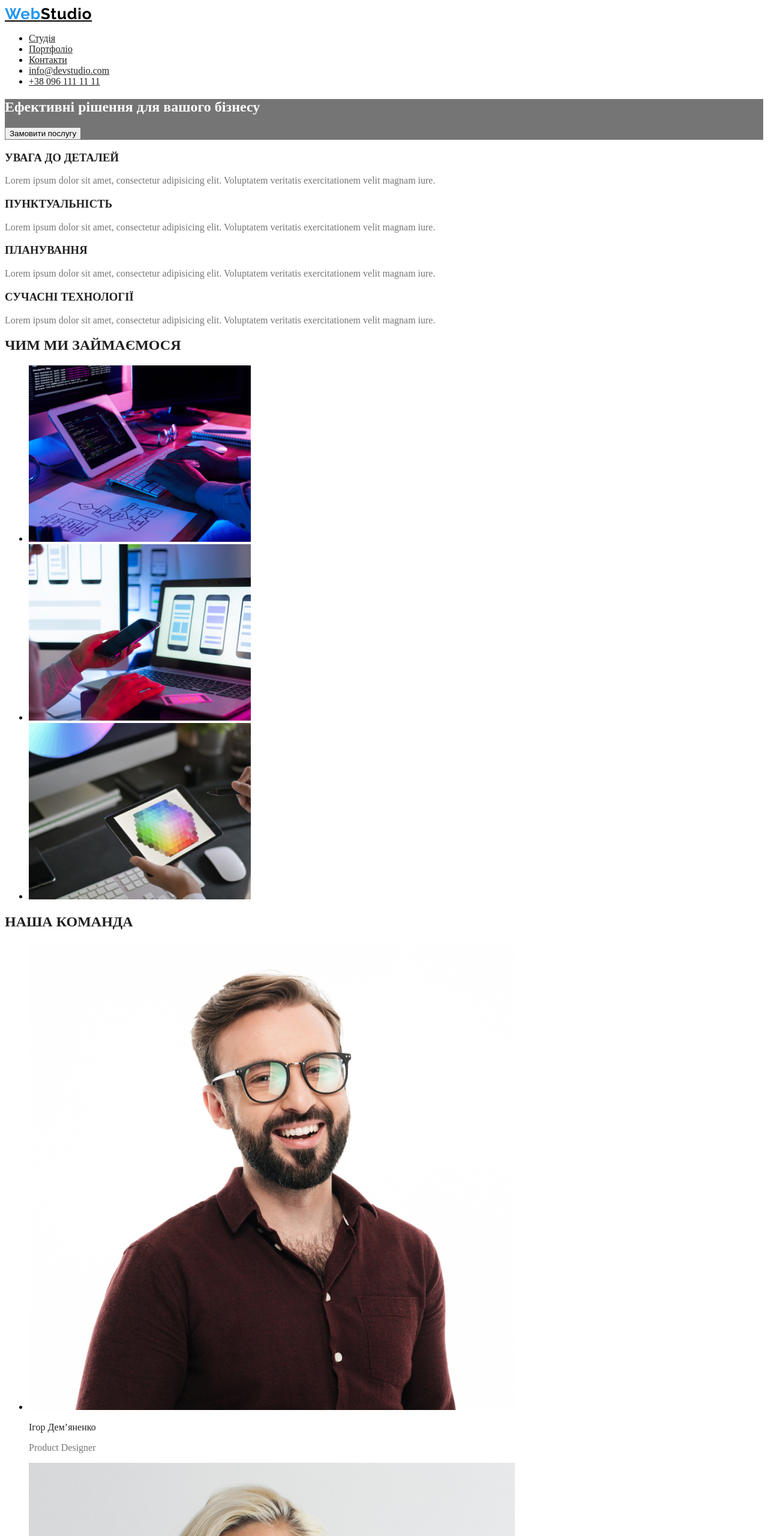
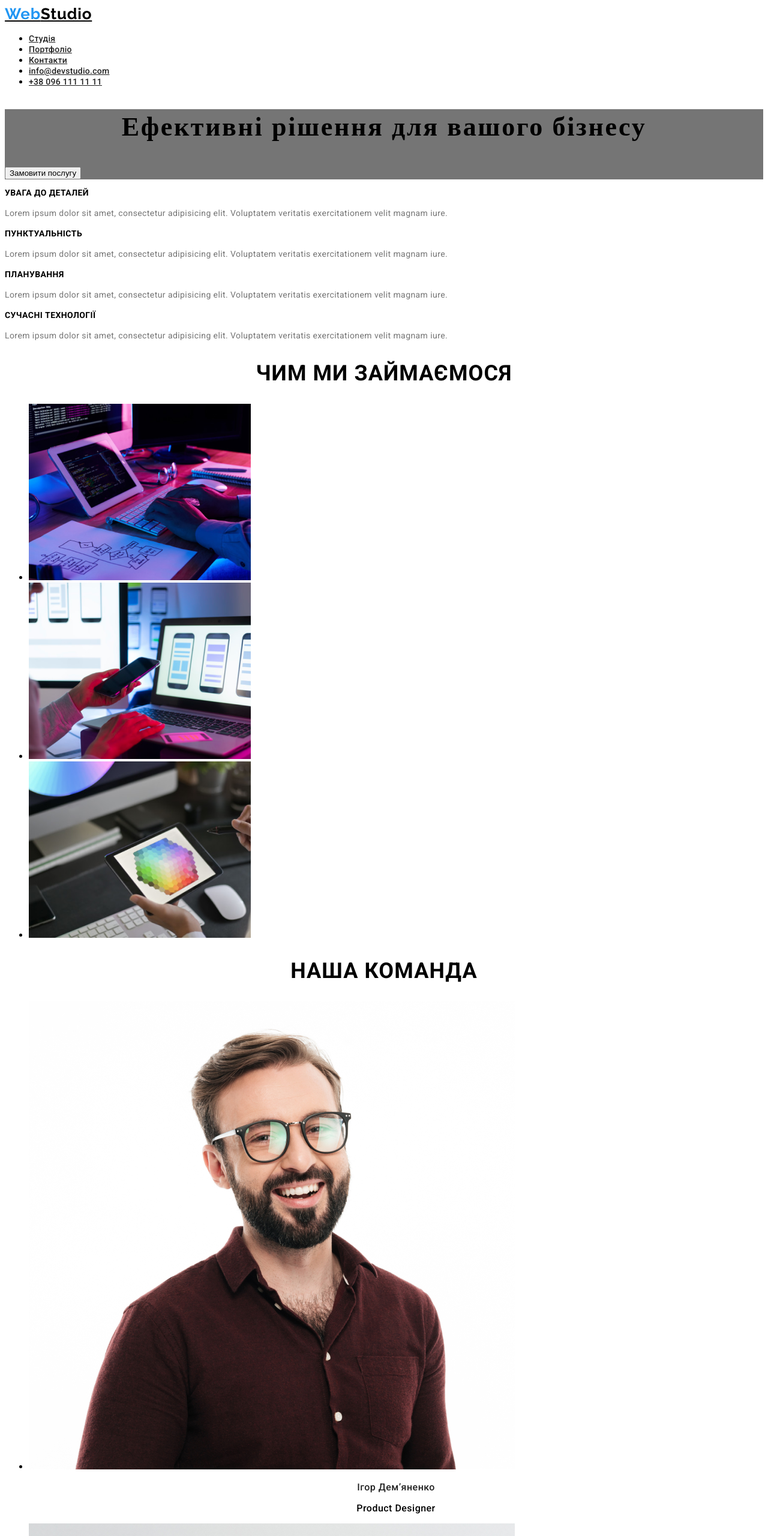
Before and after one commit to vlad14444/WebStudio, a plain HTML site: page index.html in a window 1280 px wide. Shown: the top 2560 px of the page at 60% size. Drawn offline with Linux system fonts and the light colour scheme; files whose address does not match are found by name.

Commit message:
goiteens-homework-4

```diff
--- a/index.html
+++ b/index.html
@@ -34,25 +34,25 @@
         <!--Секція особливості-->
         <section class="features-section">
             <div>
-                <h3 class="text">УВАГА ДО ДЕТАЛЕЙ</h3>
-                <p class="subtext">Lorem ipsum dolor sit amet, consectetur adipisicing elit. Voluptatem veritatis exercitationem velit magnam iure.</p>
+                <h3 class="text-headines">УВАГА ДО ДЕТАЛЕЙ</h3>
+                <p class="subtext-lorem">Lorem ipsum dolor sit amet, consectetur adipisicing elit. Voluptatem veritatis exercitationem velit magnam iure.</p>
             </div>
             <div>
-                <h3 class="text">ПУНКТУАЛЬНІСТЬ</h3>
-                <p class="subtext">Lorem ipsum dolor sit amet, consectetur adipisicing elit. Voluptatem veritatis exercitationem velit magnam iure.</p>
+                <h3 class="text-headines">ПУНКТУАЛЬНІСТЬ</h3>
+                <p class="subtext-lorem">Lorem ipsum dolor sit amet, consectetur adipisicing elit. Voluptatem veritatis exercitationem velit magnam iure.</p>
             </div>
             <div>
-                <h3 class="text">ПЛАНУВАННЯ</h3>
-                <p class="subtext">Lorem ipsum dolor sit amet, consectetur adipisicing elit. Voluptatem veritatis exercitationem velit magnam iure.</p>
+                <h3 class="text-headines">ПЛАНУВАННЯ</h3>
+                <p class="subtext-lorem">Lorem ipsum dolor sit amet, consectetur adipisicing elit. Voluptatem veritatis exercitationem velit magnam iure.</p>
             </div>
             <div>
-                <h3 class="text">СУЧАСНІ ТЕХНОЛОГІЇ</h3>
-                <p class="subtext">Lorem ipsum dolor sit amet, consectetur adipisicing elit. Voluptatem veritatis exercitationem velit magnam iure.</p>
+                <h3 class="text-headines">СУЧАСНІ ТЕХНОЛОГІЇ</h3>
+                <p class="subtext-lorem">Lorem ipsum dolor sit amet, consectetur adipisicing elit. Voluptatem veritatis exercitationem velit magnam iure.</p>
             </div>
         </section>
         <!--Секція наша команда-->
         <section>
-            <h2 class="text">ЧИМ МИ ЗАЙМАЄМОСЯ</h2>
+            <h2 class="text-title">ЧИМ МИ ЗАЙМАЄМОСЯ</h2>
         <ul>
             <li><img src="/img/img.png" alt="Зображення планшету" width="370"></li>
             <li><img src="/img/img (1).png" alt="Зображення планшету" width="370"></li>
@@ -60,7 +60,7 @@
         </ul>
         </section>
         <section>
-            <h2 class="text">НАША КОМАНДА</h2>
+            <h2 class="text-title">НАША КОМАНДА</h2>
         <ul>
             <li>
                 <img src="/img/ігор дем'яненко.jpg" alt="Ігор Дем’яненко">
@@ -87,9 +87,9 @@
     </main>
         <footer class="hero">
             <a href="" class="logo"><span class="logo-span">Web</span>Studio</a>
-            <address class="hero-titel">м. Київ, пр-т Лесі Українки, 26</address>
-            <a href="mailto:info@devstudio.com" class="nav-link">info@devstudio.com</a>
-            <a href="tel:+380961111111" class="nav-link">+38 096 111 11 11</a>
+            <address class="text-address">м. Київ, пр-т Лесі Українки, 26</address>
+            <a href="mailto:info@devstudio.com" class="addsress-footer">info@devstudio.com</a>
+            <a href="tel:+380961111111" class="addsress-footer">+380961111111</a>
         </footer>
 </body>
 </html>
--- a/style.css
+++ b/style.css
@@ -5,10 +5,7 @@ secondary-color: color: rgba(255, 255, 255, 0,5)
 accent-color: color: #2196F3 */
 .logo{
     color: black;
-    front-family:Raleway, sans-serif;
-    font-style: 700;
-
-    font-family: 'Raleway';
+font-family: 'Raleway';
 font-style: normal;
 font-weight: 700;
 font-size: 26px;
@@ -33,7 +30,88 @@ color: #212121;
 }
 .hero-titel{
     color: #ffffff
+    font-family: 'Roboto';
+font-style: normal;
+font-weight: 900;
+font-size: 44px;
+line-height: 60px;
+/* or 136% */
+
+text-align: center;
+letter-spacing: 0.06em;
+}
+.subtext-lorem{
+    color: #757575;
+    font-family: 'Roboto';
+font-style: normal;
+font-weight: 400;
+font-size: 14px;
+line-height: 24px;
+/* or 171% */
+letter-spacing: 0.03em;
+}
+.nav-link{
+    font-family: 'Roboto';
+font-style: normal;
+font-weight: 500;
+font-size: 14px;
+line-height: 16px;
+letter-spacing: 0.02em;
+}
+.text-headines{
+    font-family: 'Roboto';
+font-style: normal;
+font-weight: 700;
+font-size: 14px;
+line-height: 16px;
+letter-spacing: 0.03em;
+}
+.text-title{
+    font-family: 'Roboto';
+font-style: normal;
+font-weight: 700;
+font-size: 36px;
+line-height: 42px;
+text-align: center;
+letter-spacing: 0.03em;
+}
+.text{
+    font-family: 'Roboto';
+font-style: normal;
+font-weight: 500;
+font-size: 16px;
+line-height: 19px;
+/* identical to box height */
+
+text-align: center;
+letter-spacing: 0.03em;
 }
 .subtext{
-    color: #757575;
+    font-family: 'Roboto';
+font-style: normal;
+font-weight: 500;
+font-size: 16px;
+line-height: 19px;
+/* identical to box height */
+text-align: center;
+letter-spacing: 0.03em;
 }
+.text-address{
+    font-family: 'Roboto';
+font-style: normal;
+font-weight: 400;
+font-size: 14px;
+line-height: 24px;
+/* or 171% */
+letter-spacing: 0.03em;
+}
+.addsress-footer{
+    font-family: 'Roboto';
+font-style: normal;
+font-weight: 400;
+font-size: 14px;
+line-height: 24px;
+/* or 171% */
+
+letter-spacing: 0.03em;
+}
```
Also changed, not shown: img/img (1).png (renamed from фото/img (1).png), img/img (2).png (renamed from фото/img (2).png), img/img.png (renamed from фото/img.png), img/Ольга Репіна.jpg (renamed from фото/Ольга Репіна.jpg), img/бізнес.jpg (renamed from фото/бізнес.jpg), img/виробництво.jpg (renamed from фото/виробництво.jpg), img/микола тарасов.jpg (renamed from фото/микола тарасов.jpg), img/михайло єрмаков.jpg (renamed from фото/михайло єрмаков.jpg), img/монітор.jpg (renamed from фото/монітор.jpg), img/постер баскетбол.jpg (renamed from фото/постер баскетбол.jpg), img/проект бокс.jpg (renamed from фото/проект бокс.jpg), img/проект лаб.jpg (renamed from фото/проект лаб.jpg), img/проект прайм.jpg (renamed from фото/проект прайм.jpg), img/ресторан.jpg (renamed from фото/ресторан.jpg), 2 more files.
